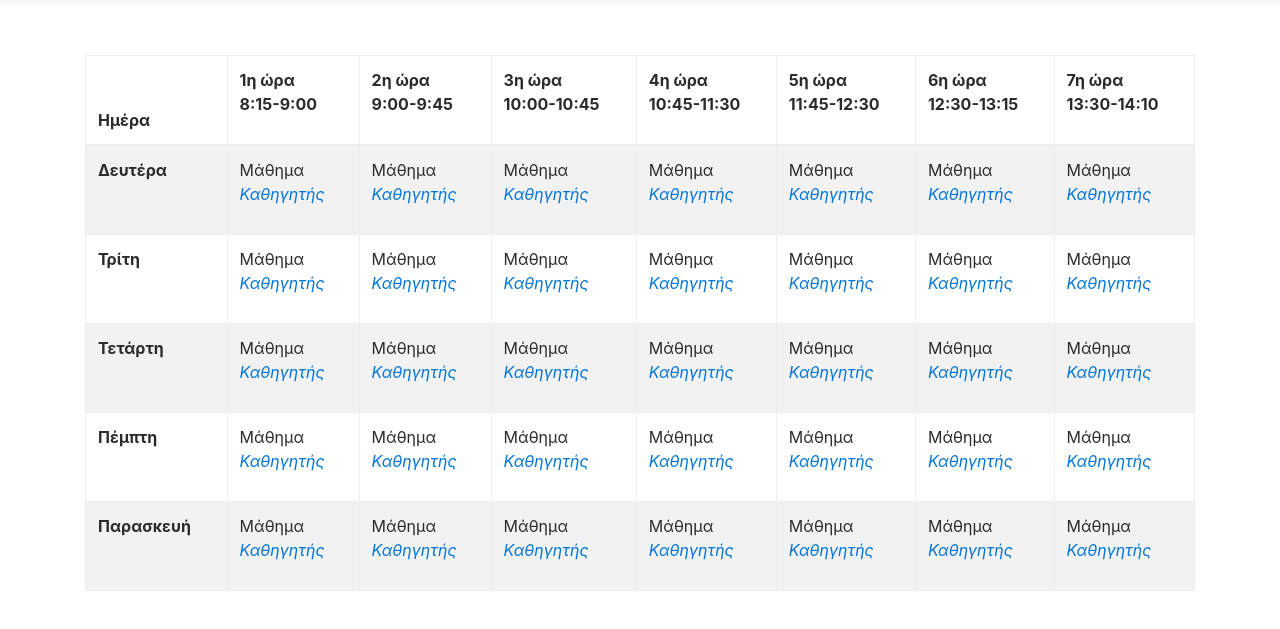
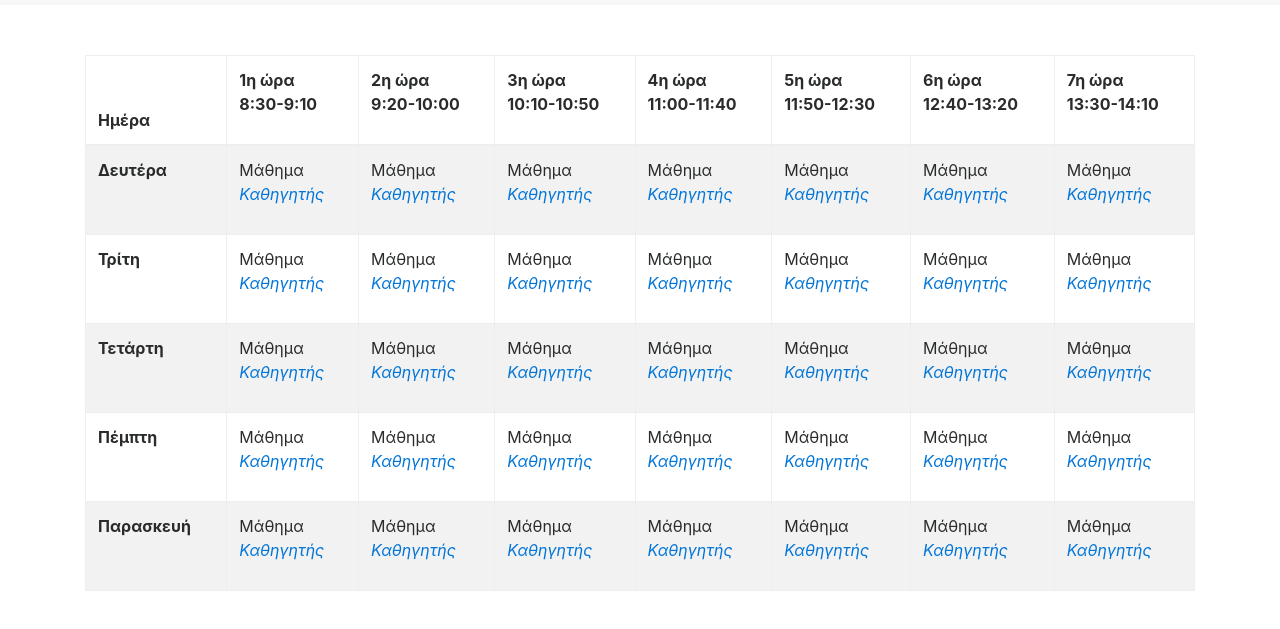
Before and after one commit to SpiralOutDotEu/e-programma, a plain HTML site: page index.html in a window 1280 px wide. Shown: the part 51-680 px from the top of the page. Drawn offline with nearby package versions, Linux system fonts and the light colour scheme; a script that the page names is missing.

Commit message:
change hours

```diff
--- a/index.html
+++ b/index.html
@@ -60,19 +60,19 @@
                     <thead>
                         <tr>
                             <th scope="col">Ημέρα</th>
-                            <th scope="col">1η ώρα <p>8:15-9:00</p>
+                            <th scope="col">1η ώρα<p>8:30-9:10</p>
                             </th>
-                            <th scope="col">2η ώρα <p>9:00-9:45</p>
+                            <th scope="col">2η ώρα<p>9:20-10:00</p>
                             </th>
-                            <th scope="col">3η ώρα <p>10:00-10:45</p>
+                            <th scope="col">3η ώρα<p>10:10-10:50</p>
                             </th>
-                            <th scope="col">4η ώρα <p>10:45-11:30</p>
+                            <th scope="col">4η ώρα<p>11:00-11:40</p>
                             </th>
-                            <th scope="col">5η ώρα <p>11:45-12:30</p>
+                            <th scope="col">5η ώρα<p>11:50-12:30</p>
                             </th>
-                            <th scope="col">6η ώρα <p>12:30-13:15</p>
+                            <th scope="col">6η ώρα<p>12:40-13:20</p>
                             </th>
-                            <th scope="col">7η ώρα <p>13:30-14:10</p>
+                            <th scope="col">7η ώρα<p>13:30-14:10</p>
                             </th>
                         </tr>
                     </thead>
```
